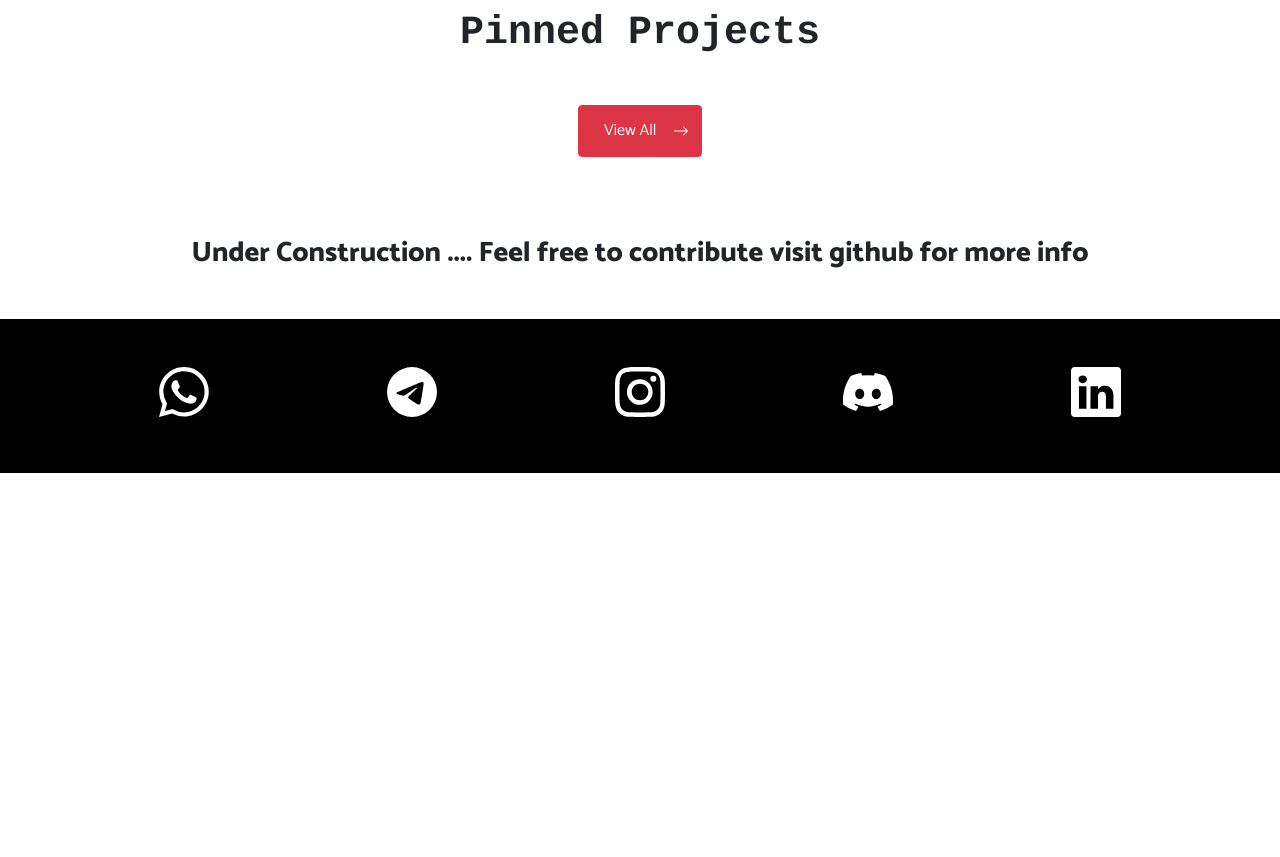
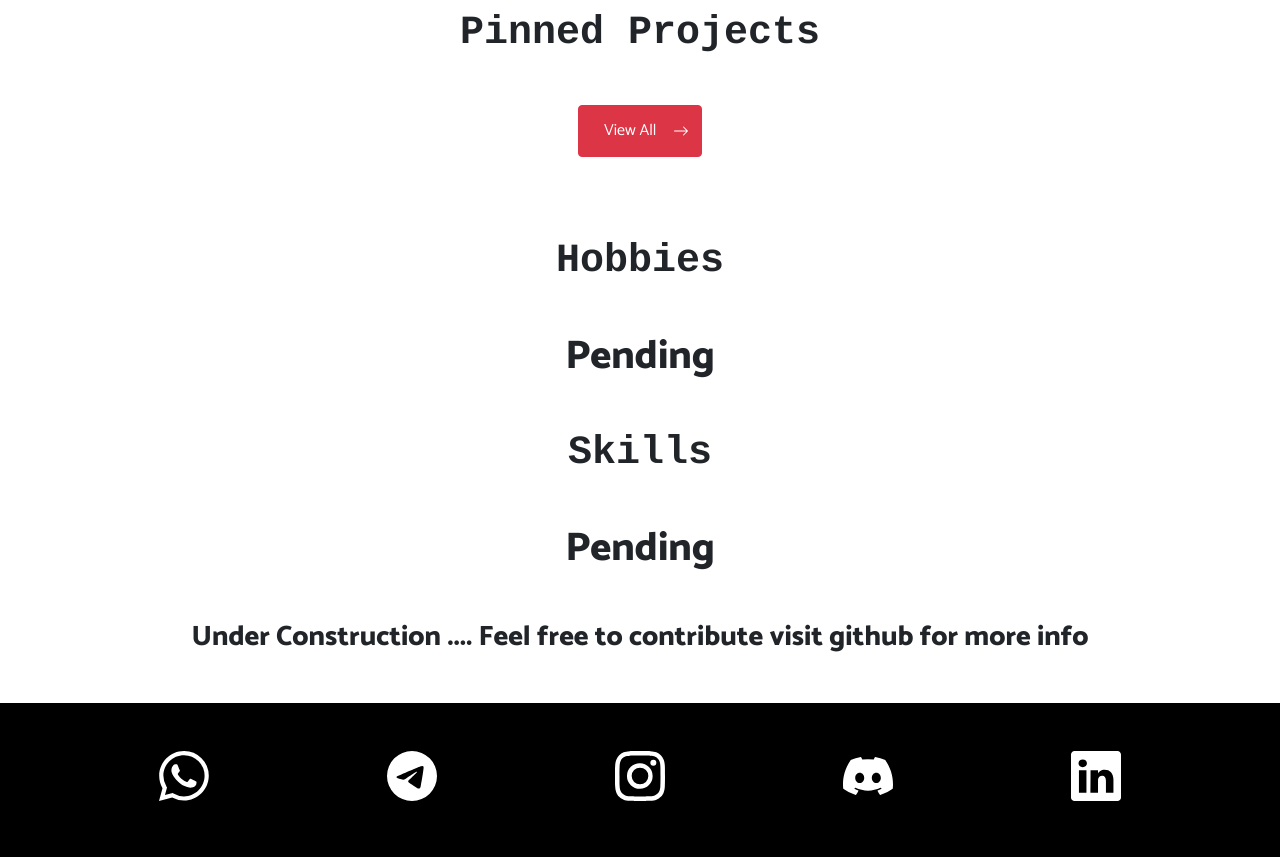
Before and after one commit to thunder-007/bingoBook, a Django app: page / in a window 1280 px wide. Shown: the part 3611-4468 px from the top of the page. Before the commit the page ends 4084 px from the top, so only its background shows below. Run offline with Django 4.2, Linux system fonts and the light colour scheme; data that the repository does not hold is empty; some libraries are stand-ins or nearby versions.

Commit message:
cursor css update and new sections
Signed-off-by: karthikb02 <67459292+karthikb02@users.noreply.github.com>

```diff
--- a/devpage/templates/devpage/base.html
+++ b/devpage/templates/devpage/base.html
@@ -16,8 +16,8 @@
           href="https://fonts.googleapis.com/css?family=Lato:100,100i,300,300i,400,400i,700,700i,900,900i">
     <link rel="stylesheet" href="{% static 'devpage/bootstrap/css/custom.css' %}">
     <style>
-        html {
-            cursor: url("{% static 'devpage/img/kunai.cur' %}"), auto;
+        * {
+            cursor: url("{% static 'devpage/img/kunai.cur' %}"), auto !important;
         }
     </style>
 </head>
--- a/devpage/templates/devpage/index.html
+++ b/devpage/templates/devpage/index.html
@@ -319,10 +319,26 @@
     </section>
     <br>
     <section>
-    <div class="text-center">
-        <h3 class="my-5">
-            Under Construction .... Feel free to contribute visit github for more info
-        </h3>
-    </div>
+        <h1 class="text-center my-5" style="font-family: Courier">
+            Hobbies
+        </h1>
+        <div class="text-center">
+            <h1>Pending</h1>
+        </div>
+    </section>
+    <section>
+        <h1 class="text-center my-5" style="font-family: Courier">
+            Skills
+        </h1>
+        <div class="text-center">
+            <h1>Pending</h1>
+        </div>
+    </section>
+    <section>
+        <div class="text-center">
+            <h3 class="my-5">
+                Under Construction .... Feel free to contribute visit github for more info
+            </h3>
+        </div>
     </section>
 {% endblock %}
```
